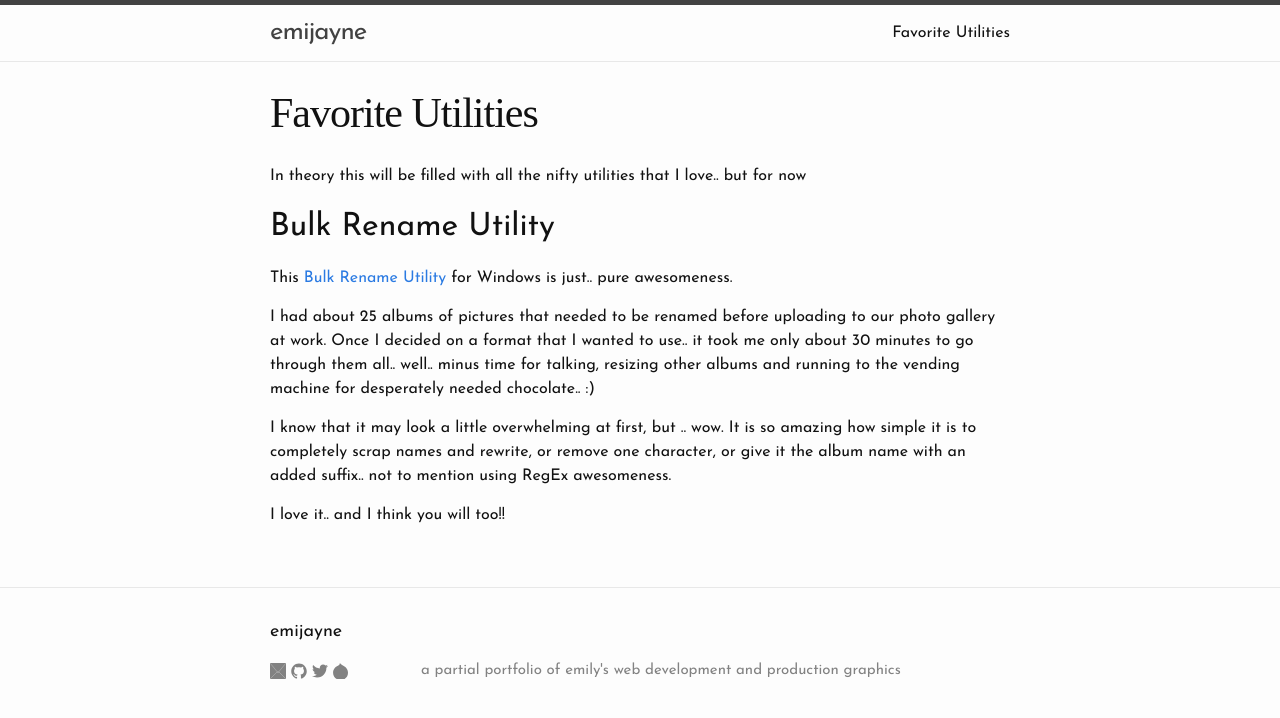
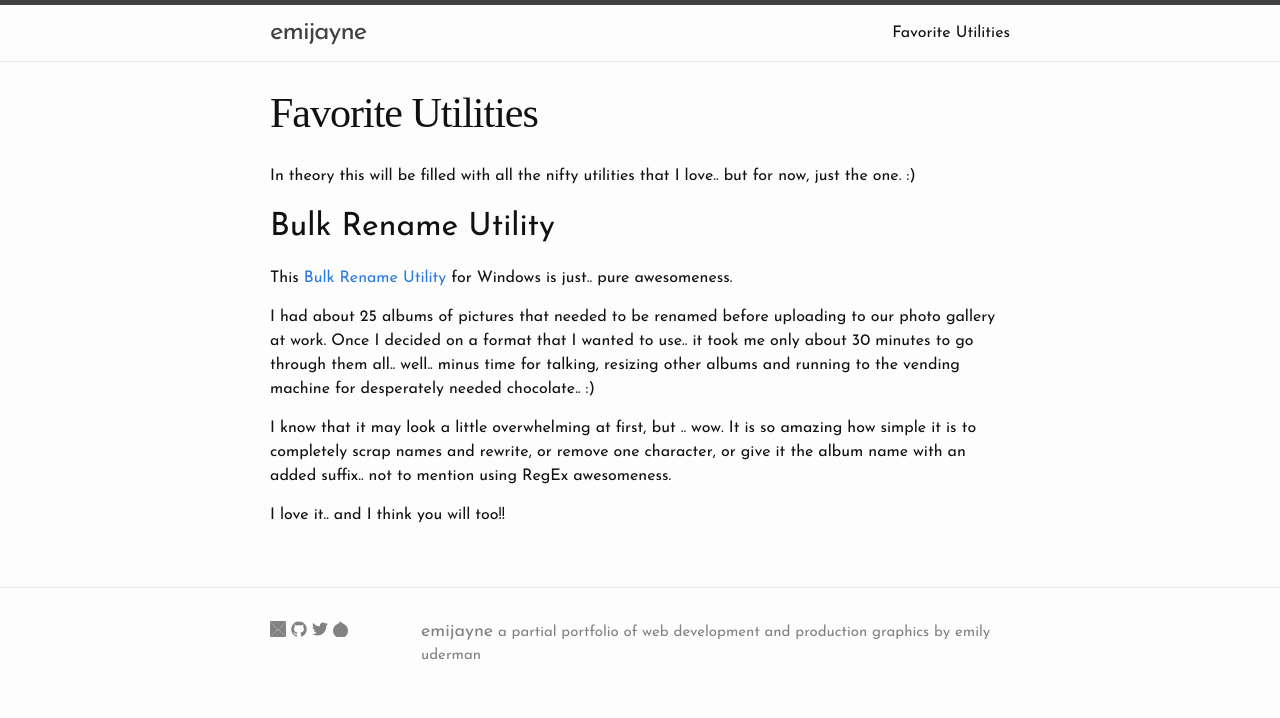
Before and after one commit to emijayne/emijayne.github.io, a Jekyll site: the page built from utilities.md, in a window 1280 px wide. Shown: the top 718 px of the page. Built offline with Jekyll 4.4.1, drawn with Linux system fonts in a browser that asks for light colours; some web fonts are replaced.

Commit message:
rearranging files again

```diff
--- a/_config.yml
+++ b/_config.yml
@@ -2,7 +2,7 @@
 title: emijayne
 email: emijayne@gmail.com
 description: > # this means to ignore newlines until "baseurl:"
-  a partial portfolio of emily's web development and production graphics
+  a partial portfolio of web development and production graphics by emily uderman
 baseurl: "" # the subpath of your site, e.g. /blog/
 #url: "http://emijayne.com" # the base hostname & protocol for your site
 twitter_username: emijayne
--- a/_includes/footer.html
+++ b/_includes/footer.html
@@ -1,8 +1,6 @@
 <footer class="site-footer">
 
   <div class="wrapper">
-
-    <h2 class="footer-heading">{{ site.title }}</h2>
 
     <div class="footer-col-wrapper">
       <div class="footer-col  footer-col-1">
@@ -54,7 +52,7 @@
       </div>
 
       <div class="footer-col  footer-col-2">
-        <p class="text">{{ site.description }}</p>
+        <p><span class="footer-heading">{{ site.title }}</span> <span class="text">{{ site.description }}</span></p>
       </div>
     </div>
 
--- a/utilities.md
+++ b/utilities.md
@@ -3,7 +3,7 @@
 title: Favorite Utilities
 permalink: /utilities/
 ---
-In theory this will be filled with all the nifty utilities that I love.. but for now
+In theory this will be filled with all the nifty utilities that I love.. but for now, just the one. :)
 
 ## Bulk Rename Utility
 
```
Also changed, not shown: _layouts/portfolio.html (deleted, +0 -23 lines), index.html (+27 -9 lines).
